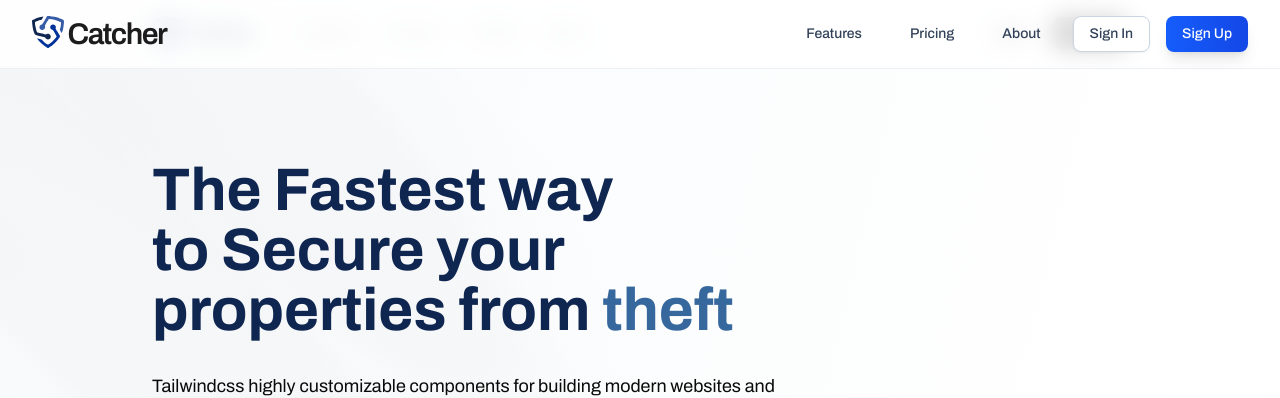
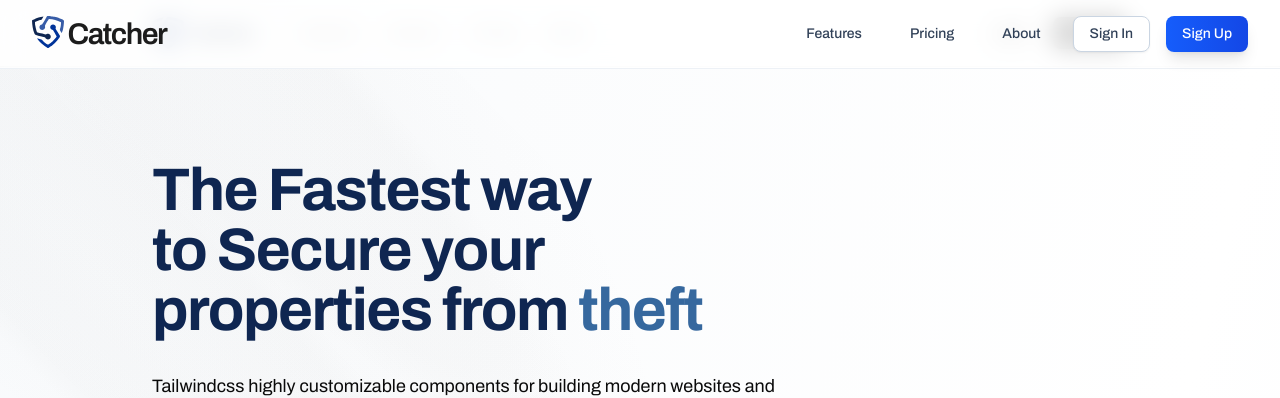
Before and after one commit to HopeOpus/Catcher_App, a Next.js app: page / in a window 1280 px wide. Shown: the top 398 px of the page. Built offline with nearby package versions, Linux system fonts and the light colour scheme.

Commit message:
updated hero session

```diff
--- a/components/hero-section.tsx
+++ b/components/hero-section.tsx
@@ -48,7 +48,7 @@ export default function HeroSection() {
                                     preset="fade-in-blur"
                                     speedSegment={0.3}
                                     as="h1"
-                                    className="mt-8 max-w-2xl text-balance text-5xl font-bold md:text-6xl lg:mt-16 text-[#0F2651]">
+                                    className="mt-8 max-w-2xl text-balance text-5xl font-bold md:text-6xl lg:mt-16 text-[#0F2651] tracking-tight">
                                     The Fastest way to Secure your properties from  <span className='text-[#36689e]'> theft  </span>
                                 </TextEffect>
                                 <TextEffect
```
